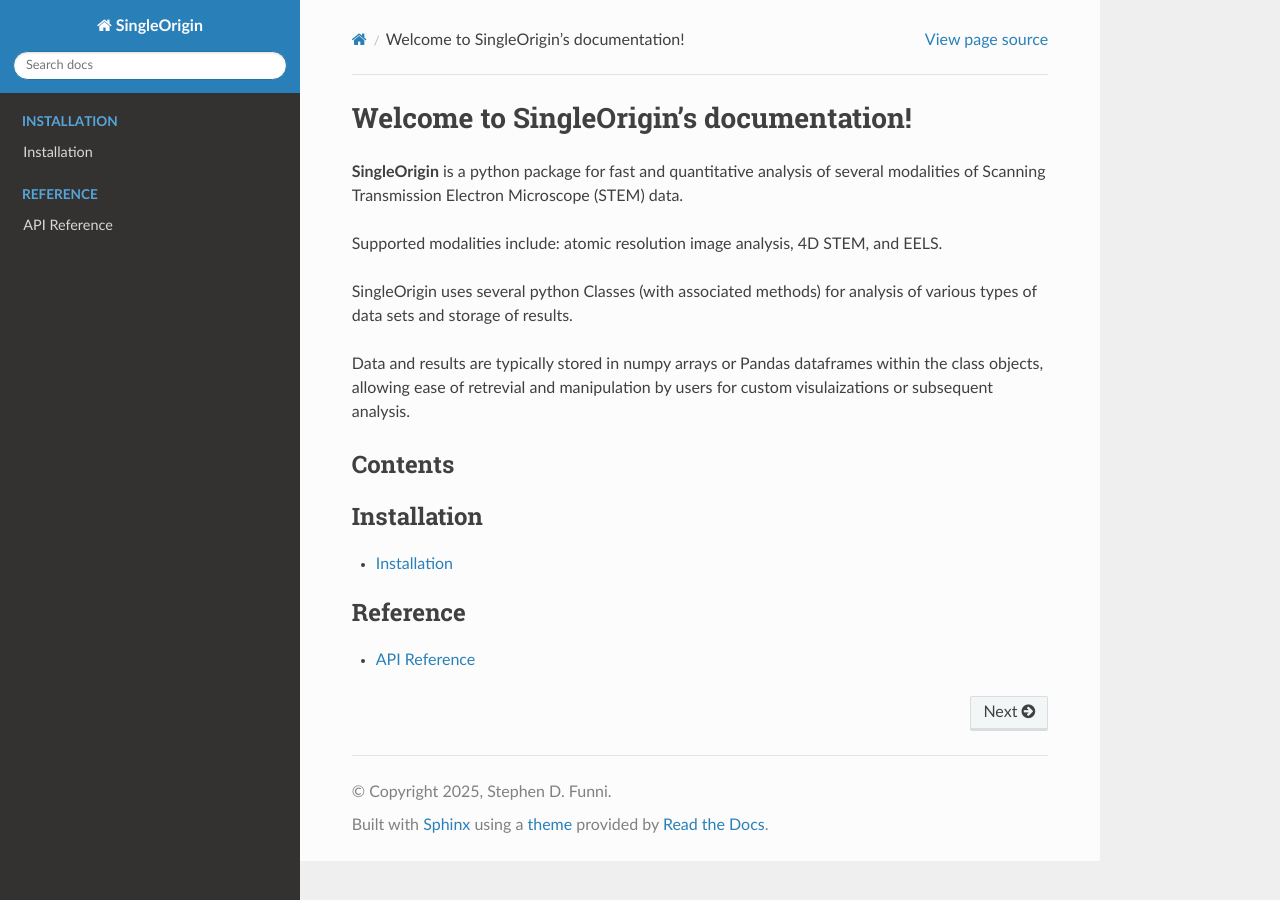
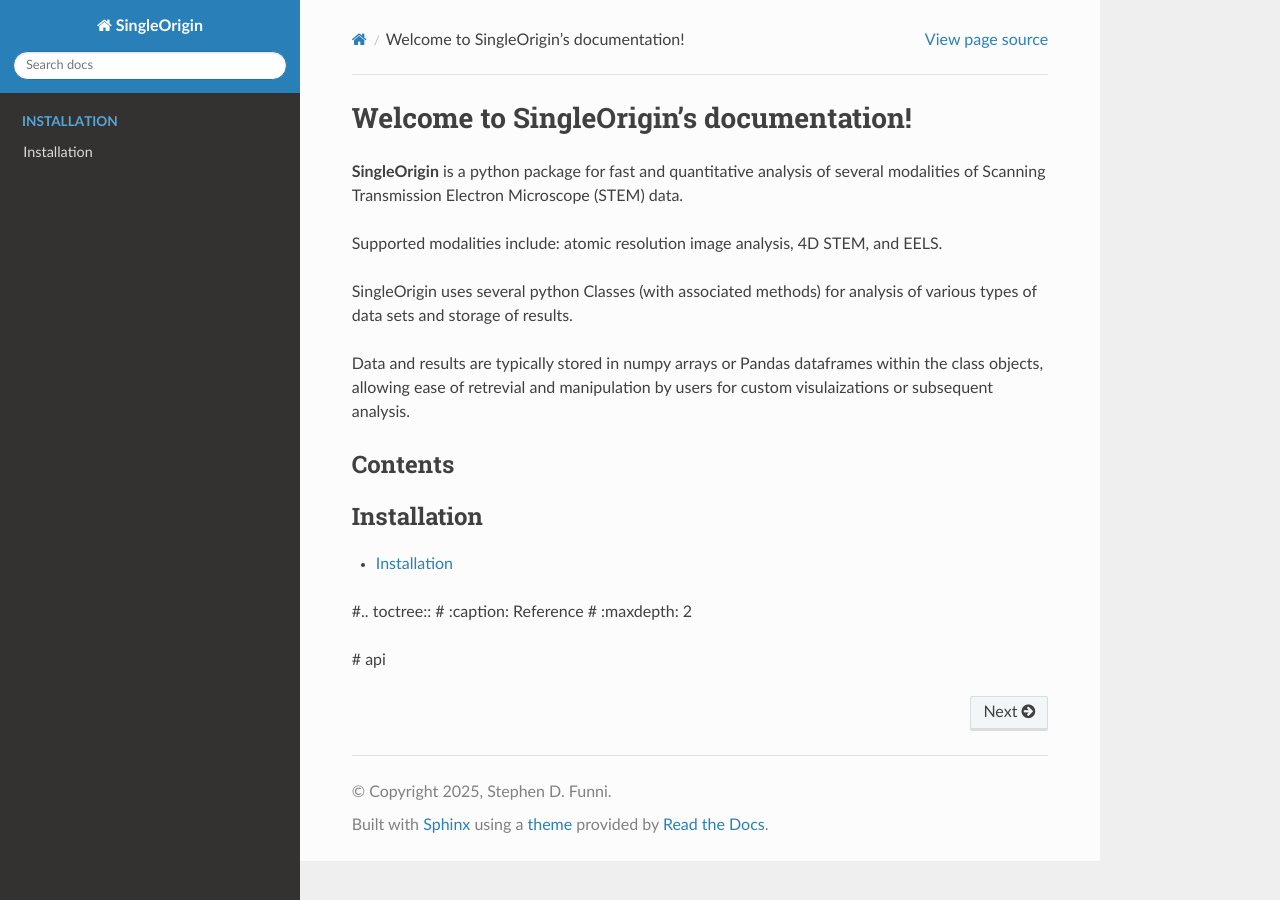
Before and after one commit to sdfunni/SingleOrigin, a Sphinx documentation site: the page built from docs/index.rst, in a window 1280 px wide. Built offline with Sphinx 7.4.7 and the Read the Docs theme 3.1.0, drawn with Linux system fonts in a browser that asks for light colours.

Commit message:
Update index.rst

```diff
--- a/docs/index.rst
+++ b/docs/index.rst
@@ -19,8 +19,8 @@
 
    installation
 
-.. toctree::
-   :caption: Reference
-   :maxdepth: 2
+#.. toctree::
+#   :caption: Reference
+#   :maxdepth: 2
 
-   api
+#   api
```
